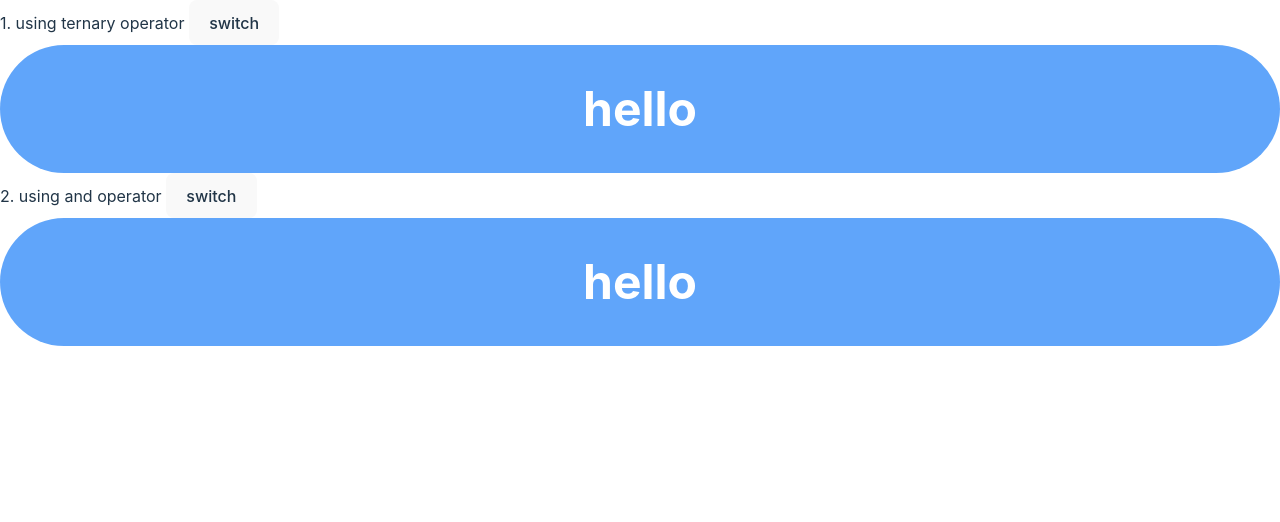
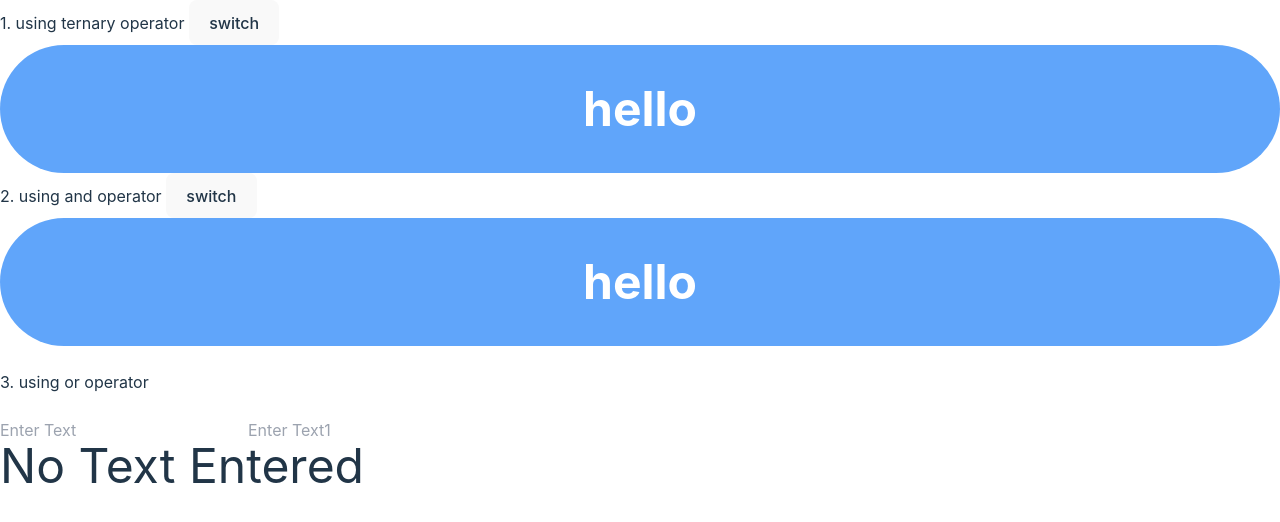
Before and after one commit to manjotsk/react-batch-16, a React (Vite) app: page /conditional-rendering in a window 1280 px wide. Shown: the top 522 px of the page. Built offline with nearby package versions, Linux system fonts and the light colour scheme.

Commit message:
refactor: Update ConditionalRendering component to include additional rendering options and input fields

```diff
--- a/src/pages/ConditionalRendering.tsx
+++ b/src/pages/ConditionalRendering.tsx
@@ -2,6 +2,9 @@ import React, { useState } from "react";
 
 const ConditionalRendering = () => {
   const [flag, setFlag] = useState(false);
+  const [text, setText] = useState("");
+  const [text1, setText1] = useState("");
+
   return (
     <div>
       1. using ternary operator{" "}
@@ -43,6 +46,26 @@ const ConditionalRendering = () => {
           hello
         </div>
       )}
+      <br />
+      3. using or operator <br />
+      <br />
+      <input
+        type="text"
+        value={text}
+        onChange={(e) => {
+          setText(e.target.value);
+        }}
+        placeholder="Enter Text"
+      />
+      <input
+        type="text"
+        value={text1}
+        onChange={(e) => {
+          setText1(e.target.value);
+        }}
+        placeholder="Enter Text1"
+      />
+      <h1 className="text-5xl">{text1 || text || "No Text Entered"}</h1>
     </div>
   );
 };
```
